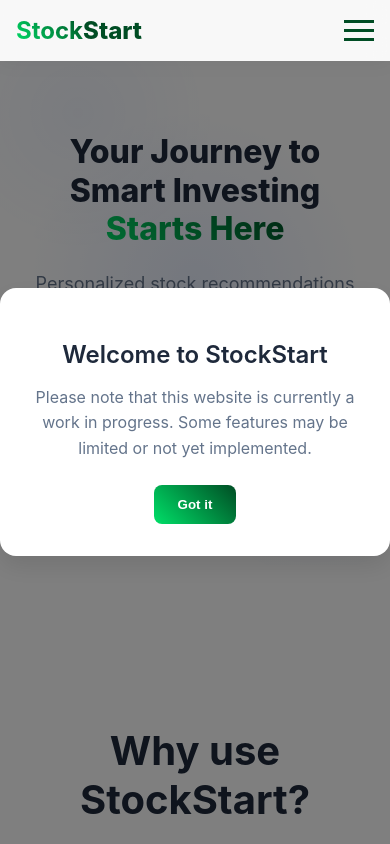
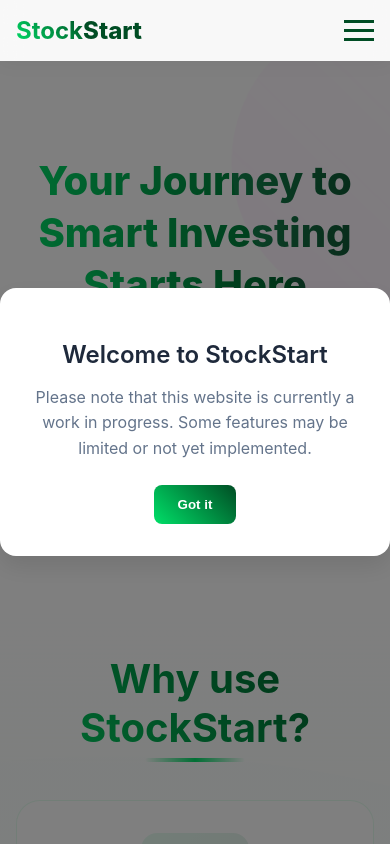
Before and after one commit to jhbeeber/StockStart, a React (Create React App) app in the folder stockstart/: page / in a window 390 px wide. Shown: the top 844 px of the page. Built offline with nearby package versions, Linux system fonts and the light colour scheme; no server answers.

Commit message:
Redesigned the home page

```diff
--- a/stockstart/src/HomePage.css
+++ b/stockstart/src/HomePage.css
@@ -3,13 +3,35 @@
   min-height: 100vh;
   font-family: 'Inter', -apple-system, BlinkMacSystemFont, 'Segoe UI', Roboto, sans-serif;
   overflow-x: hidden;
+  position: relative;
 }
 
 .hero {
   padding: 10rem 2rem 8rem;
-  background: radial-gradient(circle at 50% 50%, rgba(37, 99, 235, 0.1) 0%, transparent 50%);
   position: relative;
   overflow: hidden;
+  opacity: 0;
+  transform: translateY(20px);
+  transition: all 0.8s ease-out;
+}
+
+.hero h1 {
+  font-size: 2.5rem;
+  animation: glowPulse 3s ease-in-out infinite;
+  background: linear-gradient(
+    90deg,
+    #00df68, #004d24, #00df68
+  );
+  background-size: 200% auto;
+  -webkit-background-clip: text;
+  background-clip: text;
+  -webkit-text-fill-color: transparent;
+  animation: shimmer 8s linear infinite;
+}
+
+.hero.loaded {
+  opacity: 1;
+  transform: translateY(0);
 }
 
 .hero-content {
@@ -17,24 +39,14 @@
   z-index: 2;
 }
 
-.hero-background {
-  position: absolute;
-  top: 0;
-  left: 0;
-  right: 0;
-  bottom: 0;
-  background:
-    radial-gradient(circle at 20% 20%, rgba(37, 99, 235, 0.05) 0%, transparent 25%),
-    radial-gradient(circle at 80% 80%, rgba(29, 78, 216, 0.05) 0%, transparent 25%);
-  z-index: 1;
-}
-
-.hero h1 {
+.animated-heading h1 {
   font-size: 4rem;
   color: #1e293b;
   margin-bottom: 1.5rem;
   line-height: 1.2;
   font-weight: 800;
+  opacity: 0;
+  animation: slideUpFade 0.8s ease forwards 0.2s;
 }
 
 .gradient-text {
@@ -42,15 +54,23 @@
   -webkit-background-clip: text;
   background-clip: text;
   -webkit-text-fill-color: transparent;
+  position: relative;
+  display: inline-block;
 }
 
-.hero p {
+.animated-gradient {
+  animation: gradientShift 8s ease infinite;
+}
+
+.hero-description {
   font-size: 1.25rem;
   color: #64748b;
   margin-bottom: 2.5rem;
   max-width: 600px;
   margin-left: auto;
   margin-right: auto;
+  opacity: 0;
+  animation: slideUpFade 0.8s ease forwards 0.4s;
 }
 
 .cta-btn {
@@ -66,32 +86,156 @@
   gap: 0.5rem;
   cursor: pointer;
   transition: all 0.3s ease;
+  position: relative;
+  overflow: hidden;
+  opacity: 0;
+  animation: slideUpFade 0.8s ease forwards 0.6s;
+  background: linear-gradient(45deg, #00df68, #004d24, #00df68);
+  background-size: 200% auto;
+  transition: all 0.5s cubic-bezier(0.4, 0, 0.2, 1);
 }
 
 .cta-btn:hover {
-  background: linear-gradient(45deg, #00df68, #1e40af);
-  transform: translateY(-2px);
-  box-shadow: 0 10px 20px rgba(37, 99, 235, 0.2);
+  background-position: right center;
+  transform: translateY(-6px) scale(1.02);
+  box-shadow: 0 20px 40px rgba(0, 223, 104, 0.3),
+              0 0 0 2px rgba(0, 223, 104, 0.3),
+              0 0 20px rgba(0, 223, 104, 0.3);
 }
 
-.btn-arrow {
-  transition: transform 0.3s ease;
+.hover-effect:hover {
+  transform: translateY(-4px) scale(1.02);
+  box-shadow: 0 20px 40px rgba(0, 77, 36, 0.2);
 }
 
-.cta-btn:hover .btn-arrow {
-  transform: translateX(4px);
+.hover-effect:hover .btn-arrow {
+  animation: bounceX 0.8s ease infinite;
+}
+
+.floating-shapes .shape {
+  position: absolute;
+  border-radius: 50%;
+  opacity: 0.1;
+}
+
+.shape-1 {
+  width: 300px;
+  height: 300px;
+  background: linear-gradient(45deg, #00df68, transparent);
+  top: -150px;
+  right: -150px;
+  animation: float 15s ease-in-out infinite;
+}
+
+.shape-2 {
+  width: 200px;
+  height: 200px;
+  background: linear-gradient(45deg, #004d24, transparent);
+  position: absolute;
+  bottom: 0;
+  left: 0;
+  animation: float 20s ease-in-out infinite reverse;
+  transform: translate(-50%, 50%);
+  z-index: -1;
+}
+
+.shape-3 {
+  width: 150px;
+  height: 150px;
+  background: linear-gradient(45deg, #00df68, #004d24);
+  top: 50%;
+  left: 10%;
+  animation: float 18s ease-in-out infinite 2s;
+}
+
+.hover-float {
+  transition: all 0.3s ease;
+}
+
+.hover-float:hover {
+  transform: translateY(-8px);
 }
 
 .features {
-  padding: 8rem 2rem;
-  background: white;
+  padding: 6rem 2rem;
+  background: linear-gradient(
+    180deg,
+    rgba(255, 255, 255, 1) 0%,
+    rgba(0, 223, 104, 0.01) 15%,
+    rgba(0, 223, 104, 0.02) 50%,
+    rgba(0, 223, 104, 0.04) 100%
+  );
+  position: relative;
+  overflow: hidden;
 }
 
 .features h2 {
-  color: #1e293b;
+  font-size: 3rem;
   margin-bottom: 4rem;
-  font-size: 2.5rem;
-  font-weight: 700;
+  background: linear-gradient(45deg, #00df68, #004d24);
+  -webkit-background-clip: text;
+  background-clip: text;
+  -webkit-text-fill-color: transparent;
+  position: relative;
+  display: inline-block;
+}
+
+.features h2::after {
+  content: '';
+  position: absolute;
+  bottom: -10px;
+  left: 50%;
+  transform: translateX(-50%);
+  width: 100px;
+  height: 4px;
+  background: linear-gradient(90deg, transparent, #00df68, transparent);
+  border-radius: 2px;
+}
+
+.feature-card {
+  padding: 3rem 2rem;
+  border-radius: 1.5rem;
+  background: rgba(255, 255, 255, 0.9);
+  backdrop-filter: blur(10px);
+  border: 1px solid rgba(0, 223, 104, 0.1);
+  transition: all 0.5s cubic-bezier(0.4, 0, 0.2, 1);
+  position: relative;
+  overflow: hidden;
+  transform-style: preserve-3d;
+}
+
+.feature-card::before {
+  content: '';
+  position: absolute;
+  inset: 0;
+  background: linear-gradient(
+    45deg,
+    transparent,
+    rgba(0, 223, 104, 0.1),
+    transparent
+  );
+  transform: translateY(100%);
+  transition: transform 0.6s cubic-bezier(0.4, 0, 0.2, 1);
+}
+
+.feature-card:hover {
+  transform: translateY(-15px) rotateX(10deg);
+  box-shadow:
+    0 20px 40px rgba(0, 77, 36, 0.1),
+    0 0 0 1px rgba(0, 223, 104, 0.1),
+    0 0 0 4px rgba(0, 223, 104, 0.05);
+}
+
+.feature-card:hover::before {
+  transform: translateY(0) rotate(180deg);
+}
+
+.feature-card:hover .card-content h3 {
+  transform: translateZ(20px);
+}
+
+.feature-card:hover .card-content p {
+  transform: translateZ(10px);
 }
 
 .feature-grid {
@@ -100,72 +244,248 @@
   gap: 2.5rem;
   max-width: 1200px;
   margin: 0 auto;
-  padding: 0 1rem;
+  perspective: 1000px;
 }
 
-.feature-card {
-  padding: 3rem 2rem;
-  border-radius: 1rem;
-  background: rgba(248, 250, 252, 0.8);
+.card-overlay {
+  position: absolute;
+  top: 0;
+  left: 0;
+  right: 0;
+  bottom: 0;
+  background: linear-gradient(45deg, rgba(0, 223, 104, 0.1), rgba(0, 77, 36, 0.1));
+  opacity: 0;
   transition: all 0.4s ease;
-  border: 1px solid rgba(226, 232, 240, 0.8);
-  backdrop-filter: blur(10px);
 }
 
 .card-icon {
-  font-size: 2.5rem;
+  font-size: 3rem;
   margin-bottom: 1.5rem;
+  padding: 1.5rem;
+  background: linear-gradient(135deg, rgba(0, 223, 104, 0.1), rgba(0, 77, 36, 0.1));
+  border-radius: 1rem;
+  display: inline-block;
+  transition: all 0.5s ease;
 }
 
-.feature-card:hover {
-  transform: translateY(-8px) scale(1.02);
-  box-shadow: 0 20px 30px -10px rgba(0, 0, 0, 0.1);
-  background: white;
+.feature-card:hover .card-overlay {
+  opacity: 1;
 }
 
-.feature-card h3 {
+.feature-card:hover .card-icon {
+  transform: scale(1.1) rotate(10deg);
+  box-shadow: 0 10px 20px rgba(0, 77, 36, 0.1);
+}
+
+.features::before {
+  content: '';
+  position: absolute;
+  top: 0;
+  left: 0;
+  right: 0;
+  bottom: 0;
+  background: radial-gradient(
+    circle at 50% 100%,
+    rgba(0, 223, 104, 0.04) 0%,
+    transparent 80%
+  );
+  pointer-events: none;
+}
+
+.features::after {
+  content: '';
+  position: absolute;
+  width: 100%;
+  height: 100%;
+  background: radial-gradient(
+    circle at 0% 100%,
+    rgba(0, 223, 104, 0.03) 0%,
+    transparent 60%
+  );
+  pointer-events: none;
+}
+
+.features::before {
+  top: -150px;
+  left: -150px;
+}
+
+.features::after {
+  bottom: -150px;
+  right: -150px;
+  animation-delay: -10s;
+}
+
+.card-content h3 {
+  font-size: 1.5rem;
   color: #004d24;
   margin-bottom: 1rem;
-  font-size: 1.5rem;
-  font-weight: 600;
+  transition: transform 0.3s ease;
 }
 
-.feature-card p {
+.card-content p {
   color: #64748b;
-  line-height: 1.7;
+  line-height: 1.6;
+  transition: transform 0.3s ease;
 }
 
-.fade-in {
-  opacity: 0;
-  transform: translateY(20px);
-  transition: opacity 1s ease, transform 1s ease;
+.pulse {
+  animation: cardPulse 3s infinite;
 }
 
-.show {
-  opacity: 1;
-  transform: translateY(0);
+@keyframes slideUpFade {
+  from {
+    opacity: 0;
+    transform: translateY(20px);
+  }
+  to {
+    opacity: 1;
+    transform: translateY(0);
+  }
+}
+
+@keyframes gradientShift {
+  0% {
+    background-position: 0% 50%;
+  }
+  50% {
+    background-position: 100% 50%;
+  }
+  100% {
+    background-position: 0% 50%;
+  }
+}
+
+@keyframes float {
+  0%, 100% {
+    transform: translate(0, 0) rotate(0deg) scale(1);
+    filter: hue-rotate(0deg);
+  }
+  25% {
+    transform: translate(15px, -15px) rotate(8deg) scale(1.05);
+    filter: hue-rotate(90deg);
+  }
+  50% {
+    transform: translate(0, 25px) rotate(-8deg) scale(0.95);
+    filter: hue-rotate(180deg);
+  }
+  75% {
+    transform: translate(-15px, -15px) rotate(8deg) scale(1.05);
+    filter: hue-rotate(270deg);
+  }
+}
+
+@keyframes floatBackground {
+  0% {
+    transform: translate(0, 0) rotate(0deg);
+  }
+  100% {
+    transform: translate(100px, 50px) rotate(90deg);
+  }
+}
+
+@keyframes bounceX {
+  0%, 100% {
+    transform: translateX(0) scale(1);
+  }
+  50% {
+    transform: translateX(8px) scale(1.1);
+  }
+}
+
+@keyframes pulse {
+  0% {
+    transform: scale(1);
+    box-shadow: 0 0 0 0 rgba(0, 223, 104, 0.4);
+  }
+  50% {
+    transform: scale(1.15);
+    box-shadow: 0 0 0 15px rgba(0, 223, 104, 0);
+  }
+  100% {
+    transform: scale(1);
+    box-shadow: 0 0 0 0 rgba(0, 223, 104, 0);
+  }
+}
+
+@keyframes glowPulse {
+  0%, 100% {
+    text-shadow: 0 0 10px rgba(0, 223, 104, 0.2),
+                 0 0 20px rgba(0, 223, 104, 0.1);
+  }
+  50% {
+    text-shadow: 0 0 20px rgba(0, 223, 104, 0.4),
+                 0 0 30px rgba(0, 223, 104, 0.2);
+  }
+}
+
+@keyframes shimmer {
+  0% {
+    background-position: -200% center;
+  }
+  100% {
+    background-position: 200% center;
+  }
+}
+
+@keyframes cardPulse {
+  0% {
+    transform: scale(1);
+  }
+  50% {
+    transform: scale(1.05);
+    filter: hue-rotate(30deg);
+  }
+  100% {
+    transform: scale(1);
+  }
 }
 
 @media (max-width: 768px) {
   .hero {
-    padding-top: 7rem;
+    padding: 8rem 1rem 6rem;
   }
 
   .hero h1 {
     font-size: 2.5rem;
+    margin-bottom: 1rem;
+    line-height: 1.3;
   }
 
-  .hero p {
+  .animated-heading h1 {
+    font-size: 2.5rem;
+  }
+
+  .hero-description {
     font-size: 1.125rem;
+    padding: 0 1rem;
+  }
+
+  .cta-btn {
+    padding: 1rem 2rem;
+    font-size: 1rem;
+  }
+
+  .features {
+    padding: 4rem 1rem;
+  }
+
+  .features h2 {
+    font-size: 2.5rem;
+    margin-bottom: 3rem;
   }
 
   .feature-grid {
-    grid-template-columns: 1fr;
+    gap: 2rem;
+  }
+
+  .feature-card {
+    padding: 2rem 1.5rem;
+  }
+
+  .shape-2 {
+    width: 150px;
+    height: 150px;
+    transform: translate(-30%, 30%);
   }
 }
-
-@media (max-width: 480px) {
-  .hero h1 {
-    font-size: 2rem;
-  }
-}
--- a/stockstart/src/HomePage.js
+++ b/stockstart/src/HomePage.js
@@ -6,6 +6,7 @@ import './HomePage.css';
 
 function HomePage() {
   const [showPopup, setShowPopup] = useState(false);
+  const [isLoaded, setIsLoaded] = useState(false);
 
   useEffect(() => {
     const hasVisited = localStorage.getItem('hasVisited');
@@ -13,6 +14,7 @@ function HomePage() {
       setShowPopup(true);
       localStorage.setItem('hasVisited', 'true');
     }
+    setTimeout(() => setIsLoaded(true), 100);
   }, []);
 
   useEffect(() => {
@@ -22,7 +24,7 @@ function HomePage() {
           entry.target.classList.add('show');
         }
       });
-    });
+    }, { threshold: 0.1 });
 
     document.querySelectorAll('.fade-in').forEach((el) => observer.observe(el));
   }, []);
@@ -31,39 +33,57 @@ function HomePage() {
     <div className="home">
       {showPopup && <FirstVisitPopup onClose={() => setShowPopup(false)} />}
       <Navbar />
-      <main className="hero">
+      <main className={`hero ${isLoaded ? 'loaded' : ''}`}>
         <div className="hero-content fade-in">
-          <h1>Your Journey to Smart Investing <br/>
-            <span className="gradient-text">Starts Here</span>
+          <div className="animated-heading">
+            <h1>
+              Your Journey to Smart Investing
+              <br/>
+              <span className="gradient-text animated-gradient">Starts Here</span>
             </h1>
-          <p>Personalized stock recommendations based on your goals</p>
+          </div>
+          <p className="hero-description">Personalized stock recommendations based on your goals</p>
           <Link to="/signup">
-            <button className="cta-btn">
-              Start Smart Investing Today
+            <button className="cta-btn hover-effect">
+              <span className="btn-text">Start Smart Investing Today</span>
               <span className="btn-arrow">→</span>
             </button>
           </Link>
+          <div className="floating-shapes">
+            <div className="shape shape-1"></div>
+            <div className="shape shape-2"></div>
+            <div className="shape shape-3"></div>
           </div>
-        <div className="hero-background"></div>
+        </div>
+        <div className="hero-background parallax"></div>
       </main>
 
       <section className="features" id="features">
         <h2 className="fade-in">Why use StockStart?</h2>
         <div className="feature-grid">
-          <div className="feature-card fade-in">
-            <div className="card-icon">📈</div>
+          <div className="feature-card fade-in hover-float">
+            <div className="card-icon pulse">📈</div>
+            <div className="card-content">
               <h3>Personalized Guidance</h3>
               <p>Get stock suggestions tailored to your investment goals</p>
+              <div className="card-overlay"></div>
             </div>
-          <div className="feature-card fade-in">
-            <div className="card-icon">🎯</div>
+          </div>
+          <div className="feature-card fade-in hover-float">
+            <div className="card-icon pulse">🎯</div>
+            <div className="card-content">
               <h3>Goal Tracking</h3>
               <p>Set and monitor your investment objectives</p>
+              <div className="card-overlay"></div>
             </div>
-          <div className="feature-card fade-in">
-            <div className="card-icon">📊</div>
+          </div>
+          <div className="feature-card fade-in hover-float">
+            <div className="card-icon pulse">📊</div>
+            <div className="card-content">
               <h3>Smart Analytics</h3>
               <p>Make informed decisions with our end-of-day market analysis</p>
+              <div className="card-overlay"></div>
+            </div>
           </div>
         </div>
       </section>
```
Lines whose indentation alone changed are shown as unchanged.
